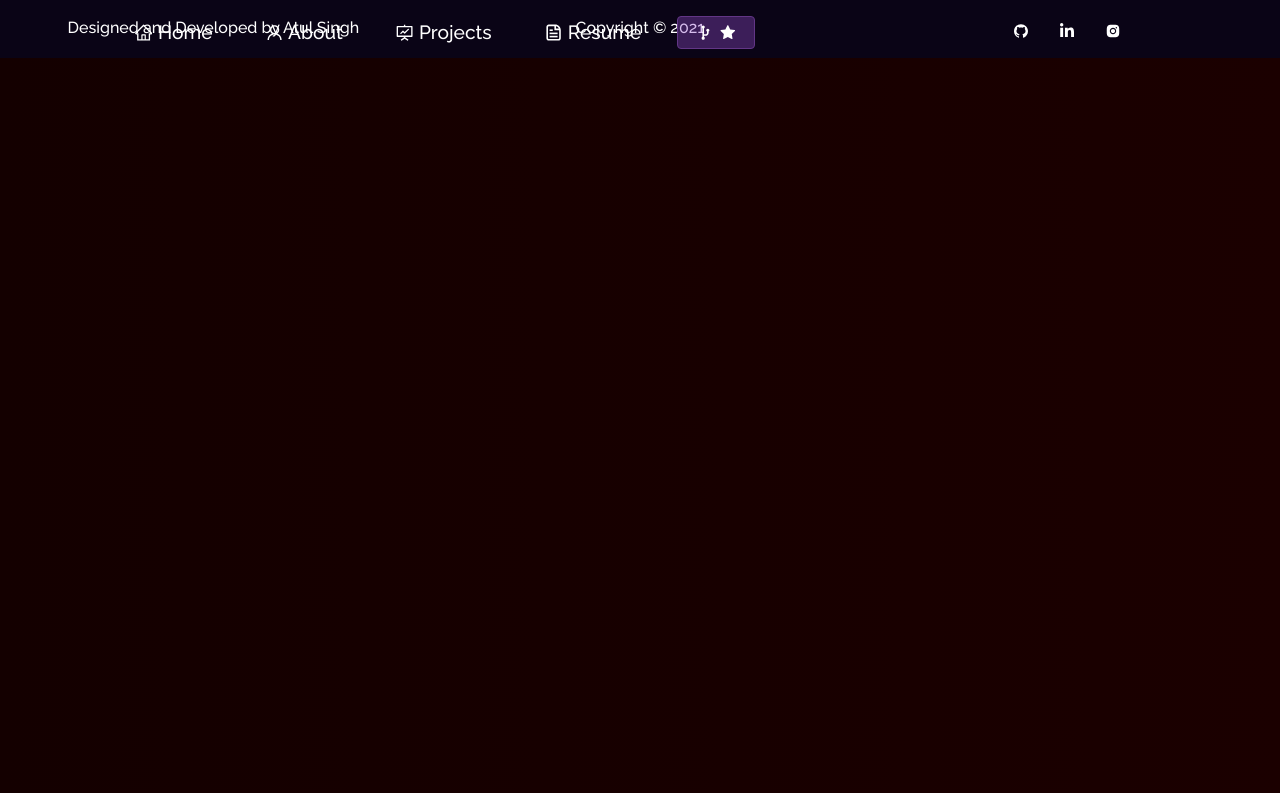
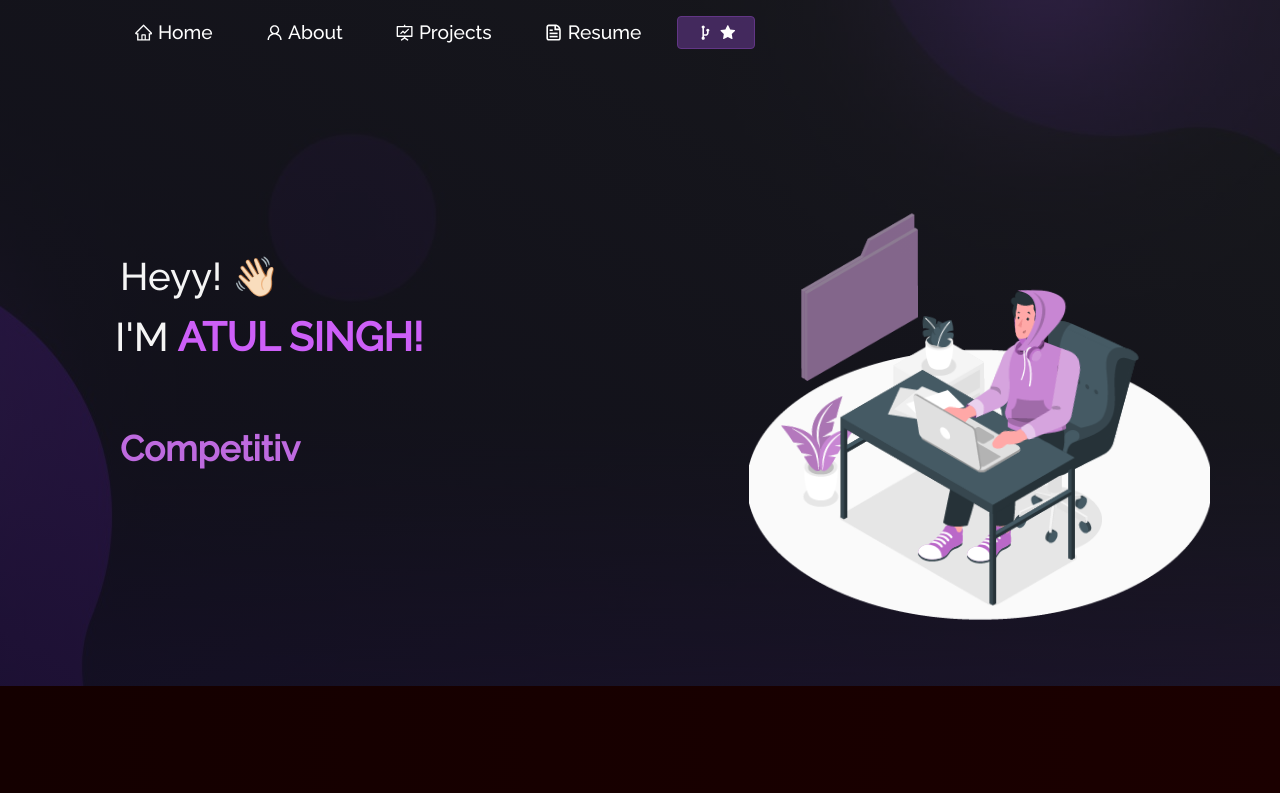
Before and after one commit to AtulSingh-Emyre/portfolio-website, a React (Create React App) app: page / in a window 1280 px wide. Shown: the top 793 px of the page. Built offline with nearby package versions, Linux system fonts and the light colour scheme.

Commit message:
source path for homepage

```diff
--- a/package.json
+++ b/package.json
@@ -1,6 +1,6 @@
 {
-  "homepage": "https://AtulSingh-Emyre.github.io/portfolio-website/",
   "name": "portfolio",
+  "homepage": "https://AtulSingh-Emyre.github.io/portfolio-website/#/",
   "version": "0.1.0",
   "private": true,
   "dependencies": {
--- a/src/App.js
+++ b/src/App.js
@@ -6,7 +6,7 @@ import About from "./components/About/About";
 import Projects from "./components/Projects/Projects";
 import Footer from "./components/Footer";
 import Resume from "./components/Resume/Resume";
-import { BrowserRouter as Router, Route, Routes } from "react-router-dom";
+import { HashRouter as Router, Route, Routes } from "react-router-dom";
 import "./style.css";
 import "./App.css";
 import "bootstrap/dist/css/bootstrap.min.css";
@@ -31,7 +31,7 @@ function App() {
         <Navbar />
         <ScrollToTop />
         <Routes>
-          <Route path="https://AtulSingh-Emyre.github.io/portfolio-website/" element={<Home />} />
+          <Route path="/" element={<Home />} />
           <Route path="/portfolio-website/project" element={<Projects />} />
           <Route path="/portfolio-website/about" element={<About />} />
           <Route path="/portfolio-website/resume" element={<Resume />} />
```
